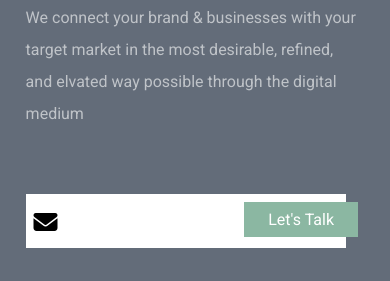
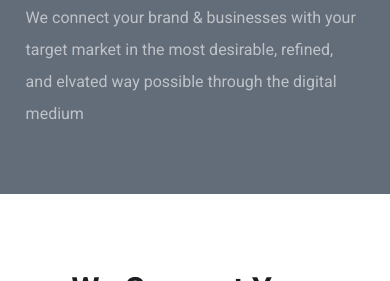
Before and after one commit to AnkushThakur08/Proj_12_Business_landing_page, a plain HTML site: page index.html in a window 390 px wide. Shown: the part 563-844 px from the top of the page. Drawn offline with Linux system fonts and the light colour scheme.

Commit message:
Bug Fixed

```diff
--- a/css/style.css
+++ b/css/style.css
@@ -459,7 +459,11 @@ span > i:hover {
     margin-right: 1rem;
   }
 
-  .email-field {
+  .input-field {
+    display: none;
+  }
+
+  /* .email-field {
     width: 19rem;
     padding: 0.5rem 0.5rem;
     margin-left: 4rem;
@@ -468,7 +472,7 @@ span > i:hover {
   .input-field > i {
     margin-left: 4.5rem;
     font-size: 1.5rem;
-  }
+  } */
 
   .section-1-button {
     font-size: 1rem;
```
Also changed, not shown: 1 other file.
